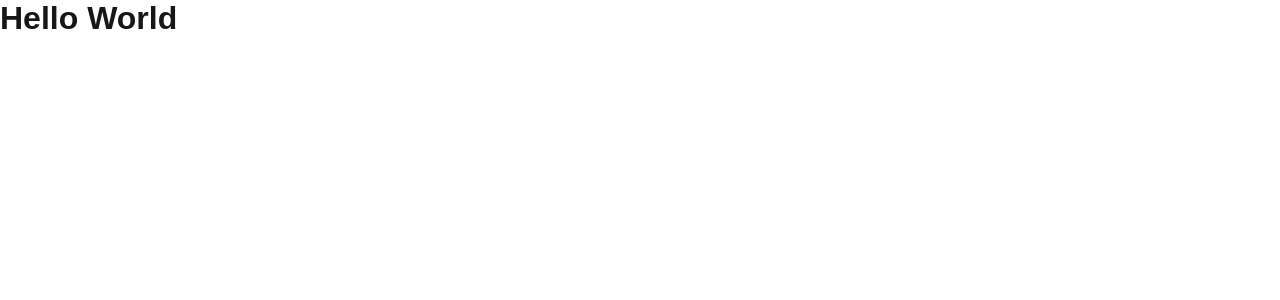
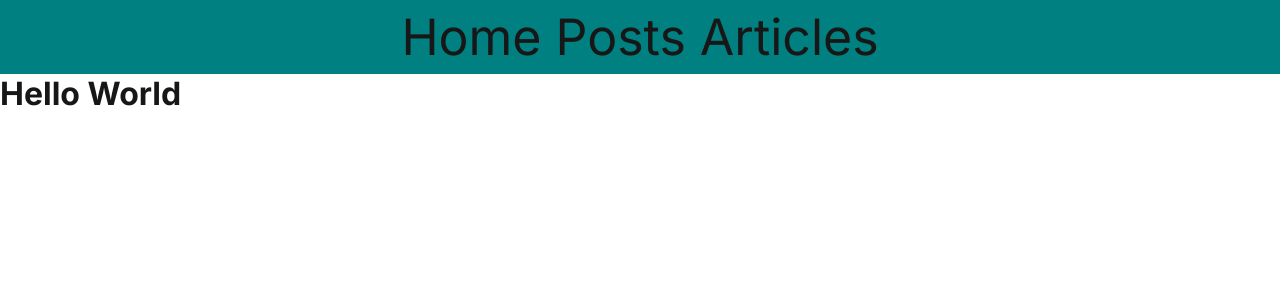
Before and after one commit to AhmedSaadRF/nextjs-project, a Next.js app: page / in a window 1280 px wide. Shown: the top 300 px of the page. Built offline with nearby package versions, Linux system fonts and the light colour scheme.

Commit message:
Upload Project

```diff
--- a/app/layout.js
+++ b/app/layout.js
@@ -1,15 +1,8 @@
-import { Geist, Geist_Mono } from "next/font/google";
+import Link from "next/link";
 import "./globals.css";
+import { Inter } from "next/font/google";
 
-const geistSans = Geist({
-  variable: "--font-geist-sans",
-  subsets: ["latin"],
-});
-
-const geistMono = Geist_Mono({
-  variable: "--font-geist-mono",
-  subsets: ["latin"],
-});
+const inter = Inter({ subsets: ["latin"] });
 
 export const metadata = {
 	title: "Create Next App",
@@ -19,7 +12,27 @@ export const metadata = {
 export default function RootLayout({ children }) {
 	return (
 		<html lang="en">
-      <body className={`${geistSans.variable} ${geistMono.variable}`}>
+			<body className={inter.className}>
+				<nav
+					style={{
+						width: "100%",
+						background: "teal",
+						fontSize: "50px",
+						display: "flex",
+						justifyContent: "center",
+						alignItems: "center",
+					}}
+				>
+					<Link style={{ margin: "7px" }} href="/">
+						Home
+					</Link>
+					<Link style={{ margin: "7px" }} href="/posts">
+						Posts
+					</Link>
+					<Link style={{ margin: "7px" }} href="/articles">
+						Articles
+					</Link>
+				</nav>
 				{children}
 			</body>
 		</html>
```
Lines whose indentation alone changed are shown as unchanged.
